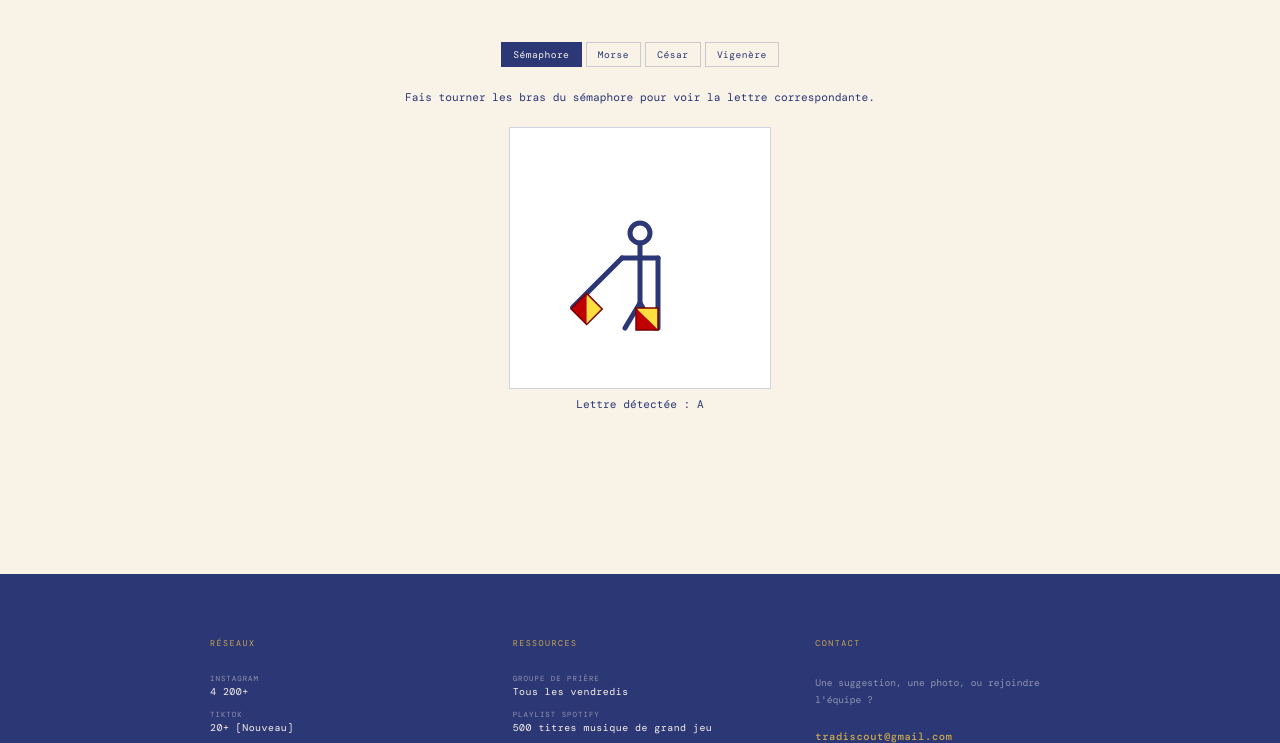
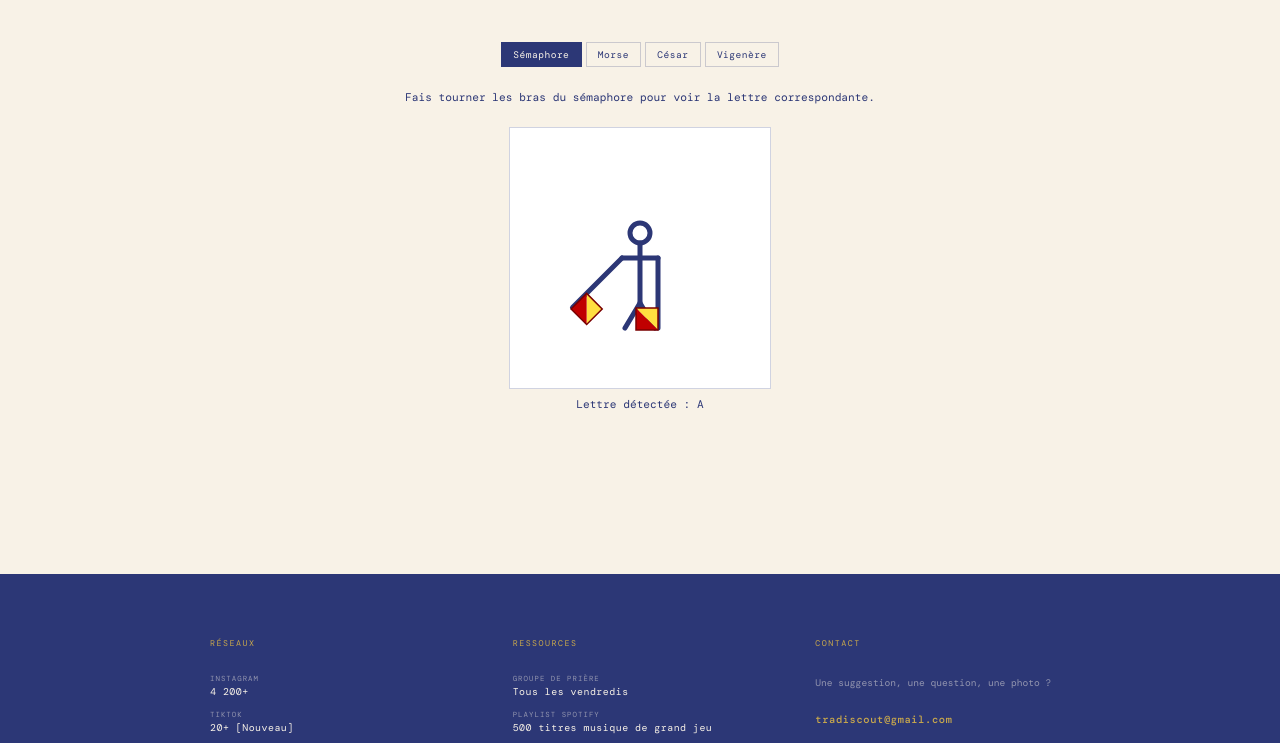
Before and after one commit to wandrillefm/code.tradiscout, a plain HTML site: page index.html in a window 1280 px wide. Shown: the part 70-813 px from the top of the page. Drawn offline with nearby package versions, Linux system fonts and the light colour scheme.

Commit message:
Update index.html

```diff
--- a/index.html
+++ b/index.html
@@ -144,7 +144,7 @@
             </div>
             <div>
                 <span class="footer-col-title">Contact</span>
-                <p class="footer-contact-text">Une suggestion, une photo, ou rejoindre l'équipe ?</p>
+                <p class="footer-contact-text">Une suggestion, une question, une photo ?</p>
                 <a href="mailto:tradiscout@gmail.com" class="footer-email">tradiscout@gmail.com</a>
             </div>
         </div>
```
